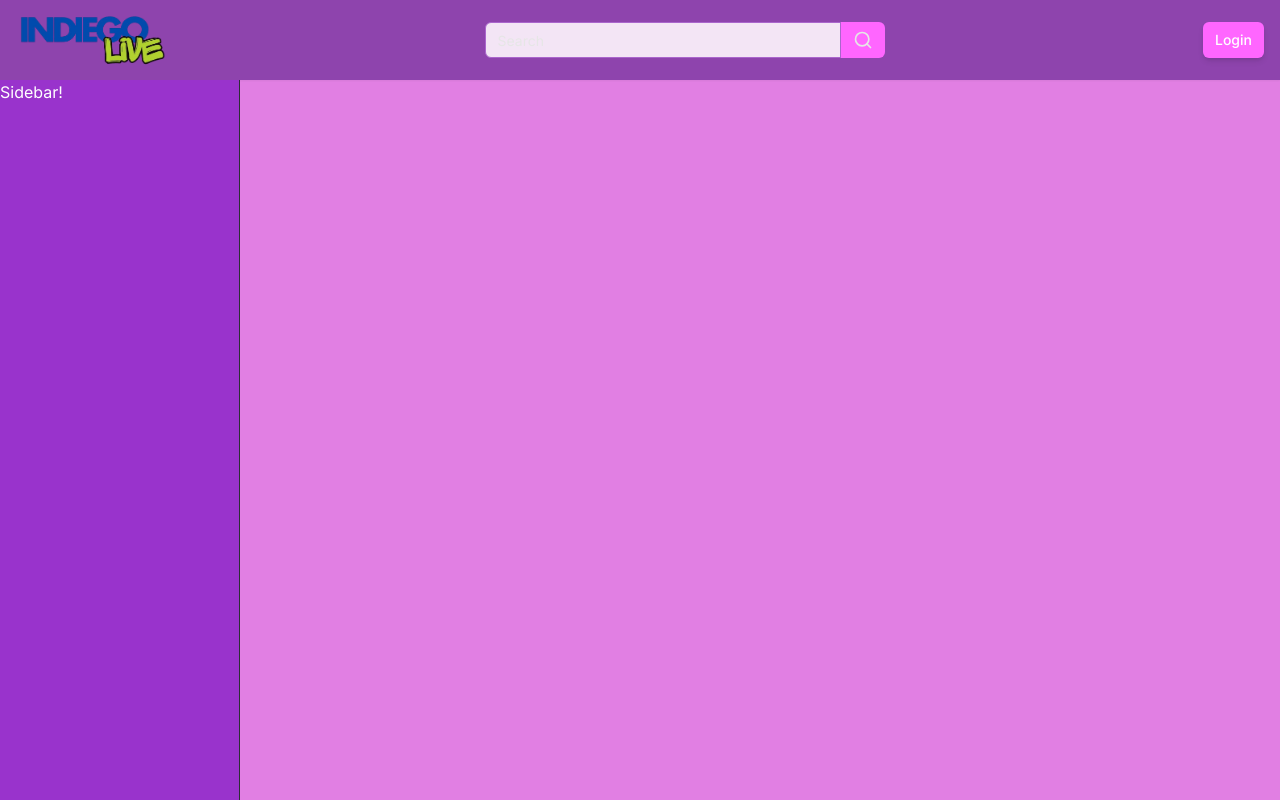
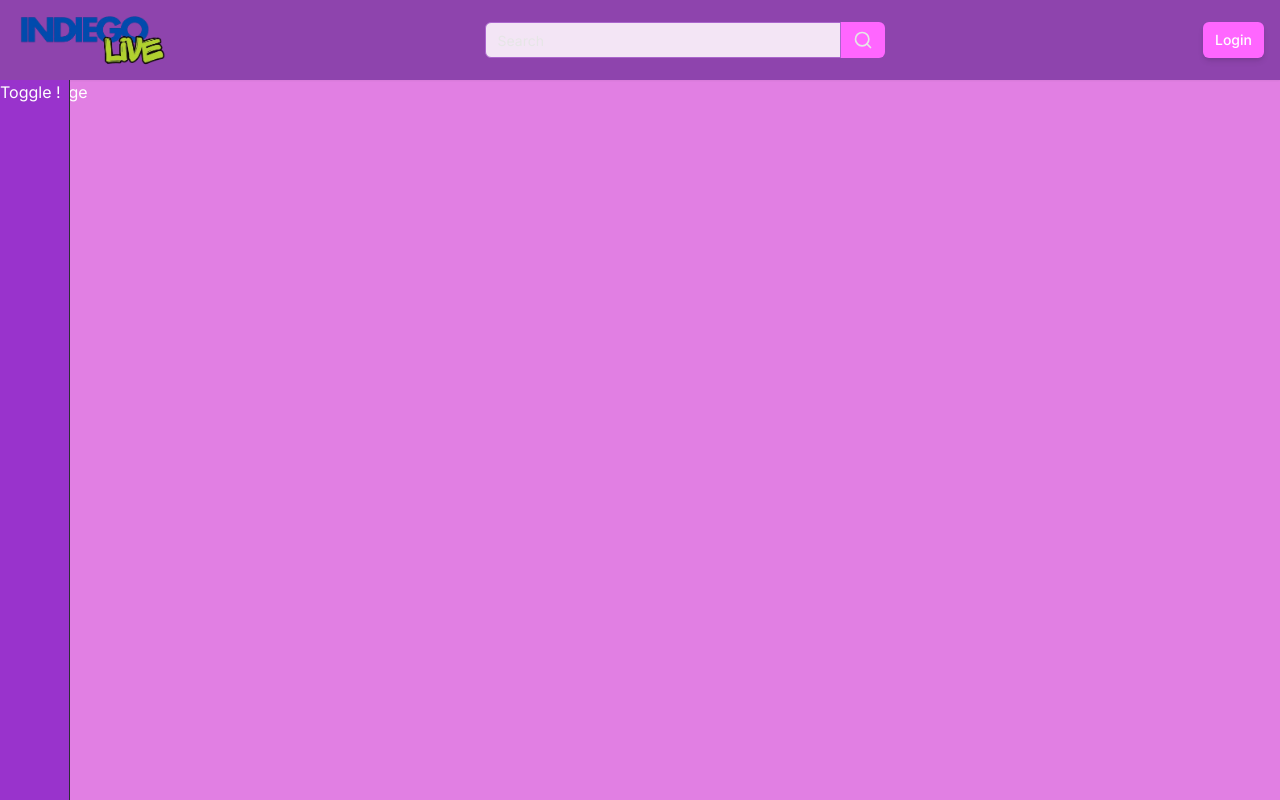
Before and after one commit to punarva10/IndieGo-Live, a Next.js app: page / in a window 1280 px wide. Built offline with nearby package versions, Linux system fonts and the light colour scheme; no server answers.

Commit message:
Added Zustand store

```diff
--- a/src/app/(browse)/_components/sidebar/index.tsx
+++ b/src/app/(browse)/_components/sidebar/index.tsx
@@ -1,6 +1,10 @@
+import { Toggle } from "./toggle";
 import { Wrapper } from "./wrapper";
 
 export const Sidebar = () => {
-
-  return <Wrapper>Sidebar!</Wrapper>;
+  return (
+    <Wrapper>
+      <Toggle />
+    </Wrapper>
+  );
 };
--- /dev/null
+++ b/src/app/(browse)/_components/sidebar/toggle.tsx
@@ -0,0 +1,5 @@
+export const Toggle = () => {
+    return (<div>
+        Toggle !
+    </div>)
+}
--- a/src/app/(browse)/_components/sidebar/wrapper.tsx
+++ b/src/app/(browse)/_components/sidebar/wrapper.tsx
@@ -1,7 +1,22 @@
+"use client";
+
+import { cn } from "@/lib/utils";
+import { useSidebar } from "@/store/use-sidebar";
+
 type WrapperProps = {
   children: React.ReactNode;
 };
 
 export const Wrapper = ({ children }: WrapperProps) => {
-  return <aside className="fixed left-0 flex flex-col w-60 h-full bg-background border-r border-[#2D2E35] z-50">{children}</aside>;
+  const { collapsed } = useSidebar((state) => state);
+  return (
+    <aside
+      className={cn(
+        "fixed left-0 flex flex-col w-60 h-full bg-background border-r border-[#2D2E35] z-50",
+        collapsed && "w-[70px]"
+      )}
+    >
+      {children}
+    </aside>
+  );
 };
--- /dev/null
+++ b/src/store/use-sidebar.ts
@@ -0,0 +1,13 @@
+import { create } from "zustand";
+
+type SidebarStore = {
+  collapsed: boolean;
+  onExpand: () => void;
+  onCollapse: () => void;
+};
+
+export const useSidebar = create<SidebarStore>((set) => ({
+  collapsed: true,
+  onExpand: () => set(() => ({ collapsed: false })),
+  onCollapse: () => set(() => ({ collapsed: true })),
+}));
```
